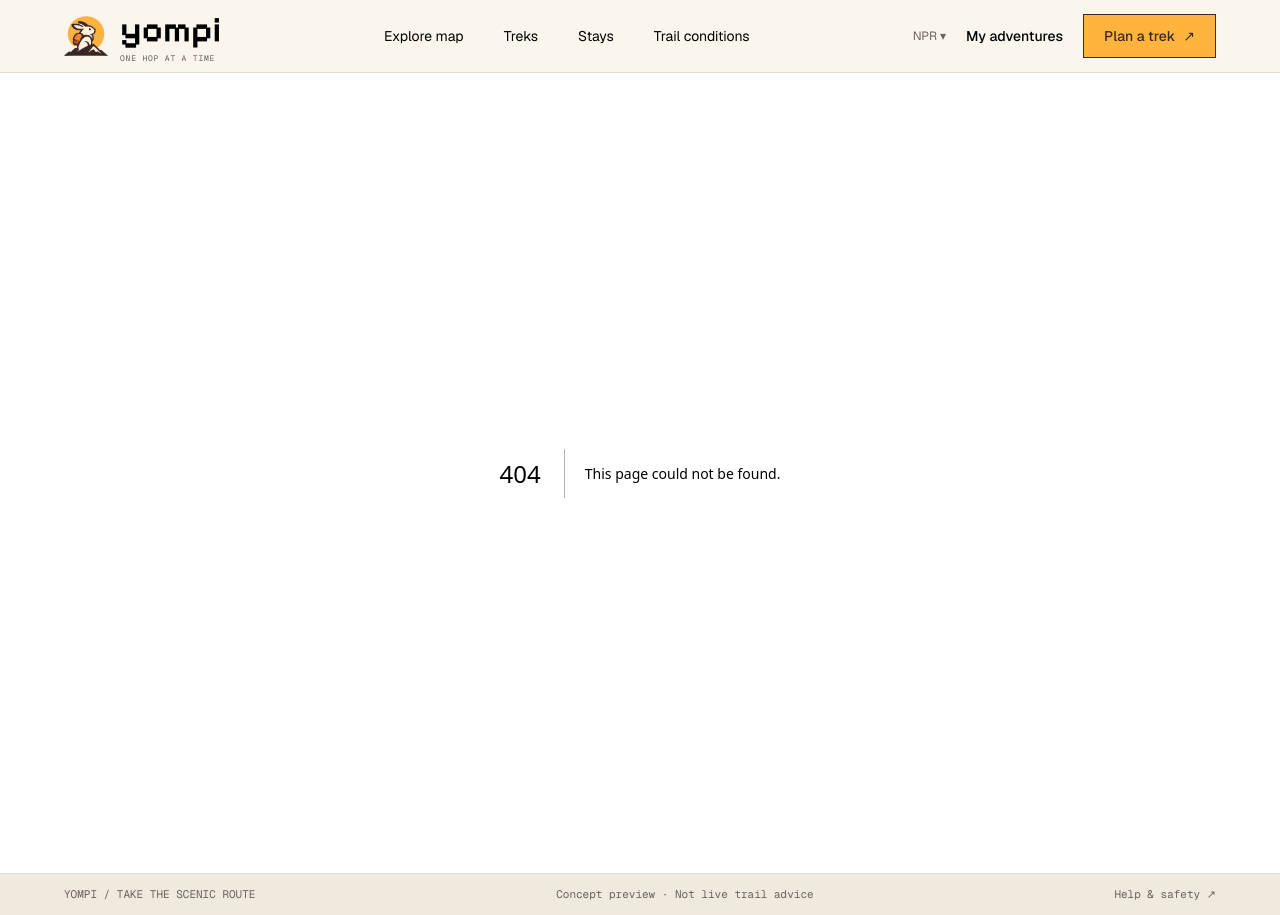
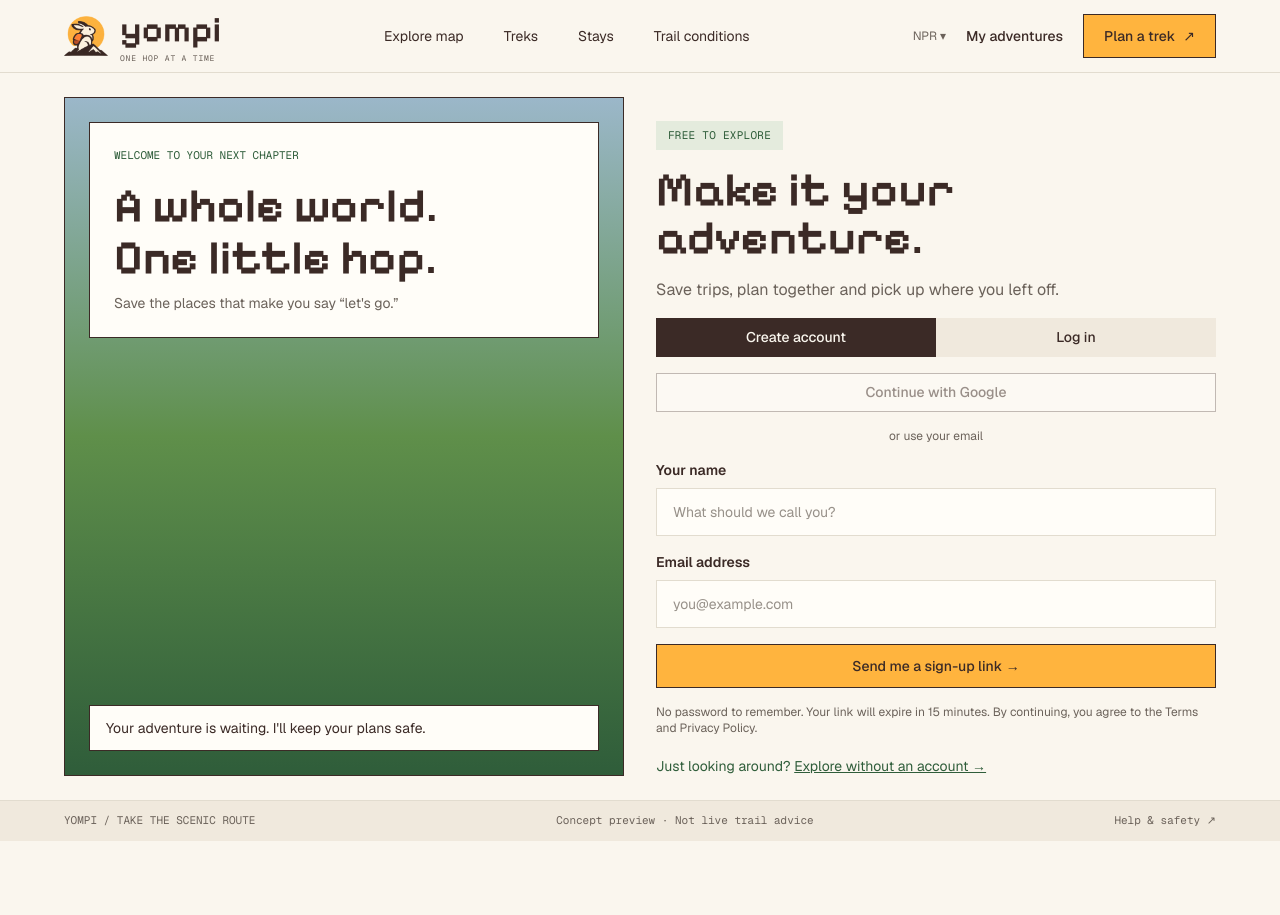
Before and after one commit to nirjal-byan/yompi, a Next.js app in the folder apps/web/: page /join in a window 1280 px wide. Before the commit this address had no page. After the commit the page ends 841 px from the top, so only its background shows below. Built offline with nearby package versions, Linux system fonts and the light colour scheme; no server answers.

Commit message:
feat(web): add join page and signed-in adventures page

```diff
--- /dev/null
+++ b/apps/web/src/app/adventures/page.tsx
@@ -0,0 +1,31 @@
+import type { Metadata } from "next";
+import { redirect } from "next/navigation";
+import { Suspense } from "react";
+import { LogoutButton } from "@/features/auth/components/logout-button";
+import { getCurrentUser } from "@/features/auth/services/session";
+
+export const metadata: Metadata = { title: "My adventures" };
+
+async function Adventures() {
+  const user = await getCurrentUser();
+  if (!user) redirect("/join");
+
+  return (
+    <div className="flex flex-col items-start gap-4">
+      <p className="font-mono text-[11px] uppercase text-accent">My adventures</p>
+      <h1 className="font-display text-4xl font-semibold">Welcome, {user.name}.</h1>
+      <p className="text-muted">Signed in as {user.email}. Saved trips will appear here.</p>
+      <LogoutButton />
+    </div>
+  );
+}
+
+export default function AdventuresPage() {
+  return (
+    <main className="mx-auto w-full max-w-[1200px] flex-1 px-6 py-12">
+      <Suspense fallback={<p className="text-muted">Loading…</p>}>
+        <Adventures />
+      </Suspense>
+    </main>
+  );
+}
--- /dev/null
+++ b/apps/web/src/app/join/page.tsx
@@ -0,0 +1,45 @@
+import type { Metadata } from "next";
+import { Suspense } from "react";
+import { JoinForm } from "@/features/auth/components/join-form";
+import { Tag } from "@/components/ui/tag";
+
+export const metadata: Metadata = { title: "Join YOMPI" };
+
+/**
+ * On desktop the page fills exactly the space between navbar (73px) and footer (41px),
+ * so it never scrolls. On short viewports the min-height lets the page scroll instead of clipping.
+ */
+export default function JoinPage() {
+  return (
+    <main className="mx-auto grid w-full max-w-[1200px] flex-1 gap-8 px-6 py-6 lg:h-[calc(100dvh-114px)] lg:min-h-[600px] lg:grid-cols-2 lg:overflow-hidden">
+      {/* Illustration panel: swap the gradient for the exported art when available. */}
+      <section
+        aria-hidden
+        className="relative hidden h-full flex-col justify-between border border-border bg-gradient-to-b from-[#9bb7c9] via-[#5f8f4a] to-[#2f5d3a] p-6 lg:flex"
+      >
+        <div className="border border-border bg-surface p-6">
+          <p className="font-mono text-[11px] uppercase text-accent">Welcome to your next chapter</p>
+          <h2 className="mt-4 font-display text-5xl leading-[1.1] font-semibold">
+            A whole world.
+            <br />
+            One little hop.
+          </h2>
+          <p className="mt-2 text-sm text-muted">Save the places that make you say &ldquo;let&apos;s go.&rdquo;</p>
+        </div>
+        <p className="border border-border bg-surface px-4 py-3 text-sm">
+          Your adventure is waiting. I&apos;ll keep your plans safe.
+        </p>
+      </section>
+
+      {/* Top-aligned (not centred) so nothing above the form moves when its content changes. */}
+      <section className="flex flex-col gap-4 lg:pt-6">
+        <Tag className="self-start">Free to explore</Tag>
+        <h1 className="font-display text-4xl font-semibold sm:text-5xl">Make it your adventure.</h1>
+        <p className="text-muted">Save trips, plan together and pick up where you left off.</p>
+        <Suspense>
+          <JoinForm />
+        </Suspense>
+      </section>
+    </main>
+  );
+}
--- a/apps/web/src/components/layout/footer.tsx
+++ b/apps/web/src/components/layout/footer.tsx
@@ -1,7 +1,7 @@
 export function Footer() {
   return (
     <footer className="border-t border-border-soft bg-surface-muted">
-      <div className="mx-auto flex w-full max-w-[1200px] flex-wrap items-center justify-between gap-2 px-6 py-3 font-mono text-[11px] uppercase text-muted">
+      <div className="mx-auto flex w-full max-w-[1200px] flex-wrap items-center justify-between gap-2 h-10 px-6 font-mono text-[11px] uppercase text-muted">
         <span>Yompi / Take the scenic route</span>
         <span className="normal-case">Concept preview · Not live trail advice</span>
         <span className="normal-case">Help &amp; safety ↗</span>
--- /dev/null
+++ b/apps/web/src/features/auth/components/join-form.tsx
@@ -0,0 +1,145 @@
+"use client";
+
+import Link from "next/link";
+import { useSearchParams } from "next/navigation";
+import { useState, type FormEvent } from "react";
+import { LOGIN_LINK_TTL_MINUTES } from "@yompi/shared";
+import { Button } from "@/components/ui/button";
+import { Field, Input } from "@/components/ui/input";
+import { cn } from "@/lib/cn";
+import { requestLoginLink } from "../services/auth-api";
+
+type Mode = "signup" | "login";
+
+export function JoinForm() {
+  const params = useSearchParams();
+  const [mode, setMode] = useState<Mode>("signup");
+  const [name, setName] = useState("");
+  const [email, setEmail] = useState("");
+  const [sending, setSending] = useState(false);
+  const [sentTo, setSentTo] = useState<string | null>(null);
+  const [error, setError] = useState<string | null>(
+    params.get("error") === "invalid-link"
+      ? "That sign-in link has expired or was already used. Request a new one below."
+      : null,
+  );
+
+  async function onSubmit(event: FormEvent) {
+    event.preventDefault();
+    setSending(true);
+    setError(null);
+    const failure = await requestLoginLink(
+      mode === "signup" ? { mode, email, name } : { mode, email },
+    );
+    setSending(false);
+    if (failure) setError(failure);
+    else setSentTo(email.trim().toLowerCase());
+  }
+
+  if (sentTo) {
+    return (
+      <div className="flex flex-col gap-4 border border-border bg-surface p-6" role="status">
+        <h2 className="font-display text-2xl">Check your email</h2>
+        <p className="text-sm text-muted">
+          If <strong className="text-foreground">{sentTo}</strong> can sign in, a link is on its
+          way. It expires in {LOGIN_LINK_TTL_MINUTES} minutes and works once.
+        </p>
+        <button
+          type="button"
+          onClick={() => setSentTo(null)}
+          className="self-start text-sm text-accent underline"
+        >
+          Use a different email
+        </button>
+      </div>
+    );
+  }
+
+  const tab = (value: Mode, label: string) => (
+    <button
+      type="button"
+      role="tab"
+      aria-selected={mode === value}
+      onClick={() => {
+        setMode(value);
+        setError(null);
+      }}
+      className={cn(
+        "h-[39px] flex-1 text-sm font-medium transition-colors",
+        mode === value ? "bg-foreground text-background" : "bg-surface-muted hover:bg-border-soft",
+      )}
+    >
+      {label}
+    </button>
+  );
+
+  return (
+    <div className="flex flex-col gap-4">
+      <div role="tablist" className="flex">
+        {tab("signup", "Create account")}
+        {tab("login", "Log in")}
+      </div>
+
+      <Button
+        variant="outline"
+        disabled
+        title="Google sign-in is coming soon"
+        className="h-[39px] border-border/60"
+      >
+        Continue with Google
+      </Button>
+
+      <p className="text-center text-xs text-muted">or use your email</p>
+
+      <form onSubmit={onSubmit} className="flex flex-col gap-4">
+        {/* Always rendered so switching tabs never changes the layout height. */}
+        <div className={cn(mode === "login" && "invisible")} inert={mode === "login"}>
+          <Field label="Your name" htmlFor="name">
+            <Input
+              id="name"
+              required={mode === "signup"}
+              maxLength={80}
+              autoComplete="name"
+              placeholder="What should we call you?"
+              value={name}
+              onChange={(e) => setName(e.target.value)}
+            />
+          </Field>
+        </div>
+        <Field label="Email address" htmlFor="email">
+          <Input
+            id="email"
+            type="email"
+            required
+            autoComplete="email"
+            placeholder="you@example.com"
+            value={email}
+            onChange={(e) => setEmail(e.target.value)}
+          />
+        </Field>
+
+        <Button type="submit" disabled={sending}>
+          {sending ? "Sending…" : mode === "signup" ? "Send me a sign-up link →" : "Send me a login link →"}
+        </Button>
+      </form>
+
+      {/* Fixed-height slot: an error replaces the note instead of pushing content down. */}
+      {error ? (
+        <p role="alert" className="min-h-9 text-xs text-red-700">
+          {error}
+        </p>
+      ) : (
+        <p className="min-h-9 text-xs text-muted">
+          No password to remember. Your link will expire in {LOGIN_LINK_TTL_MINUTES} minutes. By
+          continuing, you agree to the Terms and Privacy Policy.
+        </p>
+      )}
+      <p className="text-sm text-accent">
+        Just looking around?{" "}
+        <Link href="/" className="underline">
+          Explore without an account →
+        </Link>
+      </p>
+    </div>
+  );
+}
--- /dev/null
+++ b/apps/web/src/features/auth/components/logout-button.tsx
@@ -0,0 +1,26 @@
+"use client";
+
+import { useRouter } from "next/navigation";
+import { useState } from "react";
+import { Button } from "@/components/ui/button";
+import { logout } from "../services/auth-api";
+
+export function LogoutButton() {
+  const router = useRouter();
+  const [busy, setBusy] = useState(false);
+
+  return (
+    <Button
+      variant="outline"
+      disabled={busy}
+      onClick={async () => {
+        setBusy(true);
+        await logout();
+        router.replace("/join");
+        router.refresh();
+      }}
+    >
+      Log out
+    </Button>
+  );
+}
--- /dev/null
+++ b/apps/web/src/features/auth/services/auth-api.ts
@@ -0,0 +1,22 @@
+import type { RequestLinkInput } from "@yompi/shared";
+import { API_URL } from "@/lib/config";
+
+/** Asks the API to email a sign-in link. Returns an error message, or null on success. */
+export async function requestLoginLink(input: RequestLinkInput): Promise<string | null> {
+  try {
+    const res = await fetch(`${API_URL}/auth/request-link`, {
+      method: "POST",
+      headers: { "Content-Type": "application/json" },
+      body: JSON.stringify(input),
+    });
+    if (res.ok) return null;
+    if (res.status === 400) return "Please check your details and try again.";
+    return "Something went wrong. Please try again in a moment.";
+  } catch {
+    return "We couldn't reach the server. Please try again.";
+  }
+}
+
+export async function logout(): Promise<void> {
+  await fetch(`${API_URL}/auth/logout`, { method: "POST", credentials: "include" });
+}
--- /dev/null
+++ b/apps/web/src/features/auth/services/session.ts
@@ -0,0 +1,18 @@
+import { cookies } from "next/headers";
+import type { AuthUser } from "@yompi/shared";
+import { API_URL } from "@/lib/config";
+
+/** Server-side: resolves the signed-in user from the request cookies, or null. */
+export async function getCurrentUser(): Promise<AuthUser | null> {
+  const cookie = (await cookies()).toString();
+  if (!cookie) return null;
+  try {
+    const res = await fetch(`${API_URL}/auth/me`, {
+      headers: { cookie },
+      cache: "no-store",
+    });
+    return res.ok ? ((await res.json()) as AuthUser) : null;
+  } catch {
+    return null;
+  }
+}
```
